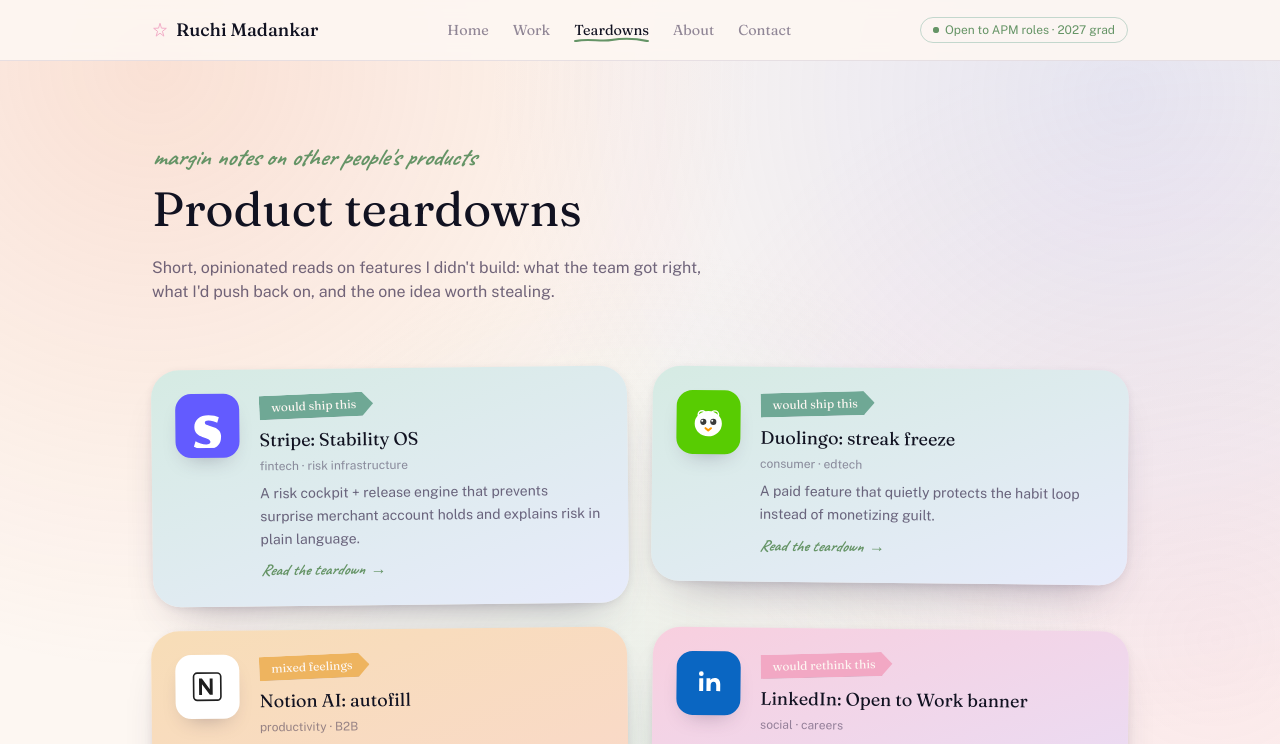
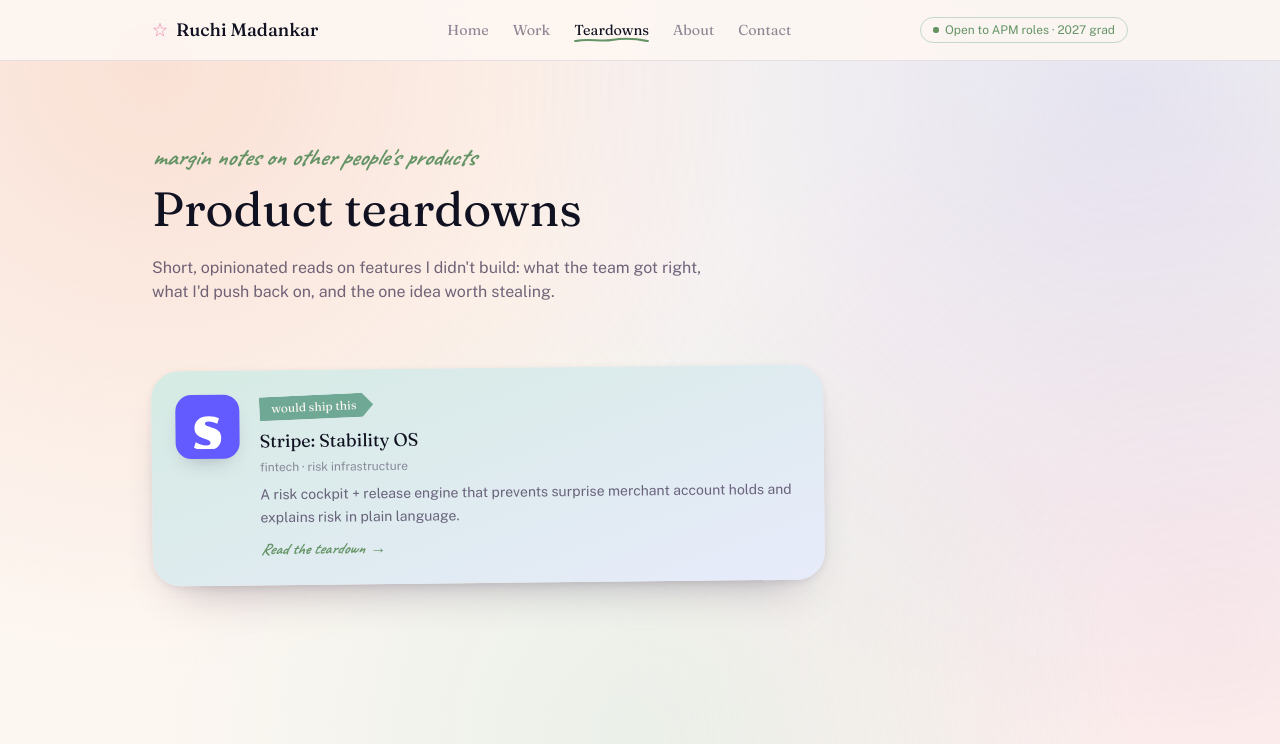
Before and after one commit to ruchi-dev25/ui-test, a React (Vite) app: page /teardowns in a window 1280 px wide. Shown: the top 744 px of the page. Built offline with nearby package versions, Linux system fonts and the light colour scheme; a web font is replaced by a local one.

Commit message:
Update prototype brand to Kite Studio, remove prototype scrollbar, keep only Stripe teardown

```diff
--- a/src/components/StabilityOSPrototype.tsx
+++ b/src/components/StabilityOSPrototype.tsx
@@ -66,13 +66,13 @@
             Test mode
           </span>
           <Bell className="size-4 text-white/70" />
-          <span className="text-[13px] font-semibold">Acme Studio</span>
+          <span className="text-[13px] font-semibold">Kite Studio</span>
         </div>
       </div>
 
       <div className="border-b bg-white su-line" style={{ borderBottomWidth: 1 }}>
         <div className="mx-auto flex max-w-6xl items-center justify-between px-4 sm:px-6">
-          <div className="flex gap-6 overflow-x-auto">
+          <div className="flex gap-6 overflow-x-auto [scrollbar-width:none] [-ms-overflow-style:none] [&::-webkit-scrollbar]:hidden">
             {tabs.map((t, i) => (
               <button key={t} className="su-tab whitespace-nowrap" data-active={tab === i} onClick={() => setTab(i)}>
                 {t}
--- a/src/components/StabilityOSTeardown.tsx
+++ b/src/components/StabilityOSTeardown.tsx
@@ -387,9 +387,9 @@
         <Link to="/teardowns" className="font-hand text-2xl text-sage hover:text-ink">
           &larr; All Teardowns
         </Link>
-         <Link to="/teardowns/duolingo-streak-freeze" className="text-right font-display text-ink/70 hover:text-ink">
-          Next teardown
-           <span className="mt-0.5 block text-sm text-sage">Duolingo: streak freeze &rarr;</span>
+        <Link to="/projects" className="text-right font-display text-ink/70 hover:text-ink">
+          Explore Projects
+          <span className="mt-0.5 block text-sm text-sage">Shipped product work &rarr;</span>
         </Link>
       </div>
     </div>
--- a/src/data/teardowns.ts
+++ b/src/data/teardowns.ts
@@ -79,63 +79,6 @@
       { label: "Support ticket volume", value: "-20%" },
     ],
   },
-  {
-    slug: "duolingo-streak-freeze",
-    product: "Duolingo: streak freeze",
-    category: "consumer · edtech",
-    verdict: "love",
-    tagline:
-      "A paid feature that quietly protects the habit loop instead of monetizing guilt.",
-    topic: "trust",
-    brand: "duolingo",
-    whatWorks: [
-      "It sells insurance against a bad day, not against the product's own friction: the difference between monetizing anxiety and monetizing life happening.",
-      "Framing it as a 'freeze' instead of a 'pause' keeps the streak metaphor intact instead of admitting the mechanic is fragile.",
-    ],
-    whatMisses: [
-      "Free users only get one freeze at a time. The one moment they'd most want a second is right after they've just used their first.",
-    ],
-    takeaway:
-      "The best retention mechanics protect the user's story about themselves, not just the company's metric.",
-  },
-  {
-    slug: "notion-ai-autofill",
-    product: "Notion AI: autofill",
-    category: "productivity · B2B",
-    verdict: "mixed",
-    tagline:
-      "Genuinely useful for first drafts, genuinely disorienting for anyone who didn't ask for one.",
-    topic: "notebook",
-    brand: "notion",
-    whatWorks: [
-      "Keeping the suggestion inline, in the same font and cursor position, makes it feel like a continuation of your own thought rather than an interruption.",
-    ],
-    whatMisses: [
-      "There's no visible 'off' switch in the moment. You discover you can dismiss it by accident, not because the UI told you.",
-      "It fires on any pause, including the pause where you're just thinking, which quietly changes how it feels to write slowly.",
-    ],
-    takeaway:
-      "An assist feature earns trust by being easy to refuse, not just easy to accept.",
-  },
-  {
-    slug: "linkedin-open-to-work",
-    product: "LinkedIn: Open to Work banner",
-    category: "social · careers",
-    verdict: "pass",
-    tagline:
-      "Solves discovery for recruiters and creates a public signal the job-seeker can't fully control.",
-    topic: "onboarding",
-    brand: "linkedin",
-    whatWorks: [
-      "The recruiter-only visibility option is the right default and should have been the only option.",
-    ],
-    whatMisses: [
-      "The green ring reads, to a lot of people who see it, as 'this person got let go,' a stigma the feature does nothing to soften.",
-      "Turning it on is one tap. Understanding who can see it takes three menus, which is backwards for a decision this public.",
-    ],
-    takeaway:
-      "If a feature broadcasts something vulnerable, the privacy controls need to be at least as visible as the broadcast itself.",
-  },
 ];
 
 export function getTeardown(slug: string) {
--- a/src/index.css
+++ b/src/index.css
@@ -629,3 +629,5 @@
 .stripe-ui .su-pill-grey { background: #f1f4f8; color: var(--su-muted); }
 .stripe-ui .su-meter { background: #eef1f6; border-radius: 999px; overflow: hidden; height: 6px; }
 .stripe-ui .su-meter > span { display: block; height: 100%; border-radius: 999px; background: var(--su-brand); }
+.stripe-ui *::-webkit-scrollbar { display: none; }
+.stripe-ui * { -ms-overflow-style: none; scrollbar-width: none; }
--- a/src/routes/Home.tsx
+++ b/src/routes/Home.tsx
@@ -19,7 +19,7 @@
 
 const stats = [
   { to: 2, suffix: "", label: "quests logged", tint: "mint" as const, rotate: -4 },
-  { to: 3, suffix: "", label: "teardowns written", tint: "periwinkle" as const, rotate: 3 },
+  { to: 1, suffix: "", label: "teardown written", tint: "periwinkle" as const, rotate: 3 },
   { to: 20, suffix: "", label: "prompt scenarios per QA pass", tint: "amber" as const, rotate: -2 },
   { to: 1, suffix: "", label: "companion, always awake", tint: "rose" as const, rotate: 4 },
 ];
@@ -233,7 +233,7 @@
           </Link>
         </div>
 
-        <div className="mt-8 grid gap-5 sm:grid-cols-2">
+        <div className="mt-8 grid gap-5 sm:grid-cols-1 max-w-2xl">
           {featuredTeardowns.map((t, i) => (
             <Link to={`/teardowns/${t.slug}`} key={t.slug} className="group block">
               <div
--- a/src/routes/Teardowns.tsx
+++ b/src/routes/Teardowns.tsx
@@ -27,7 +27,7 @@
         got right, what I'd push back on, and the one idea worth stealing.
       </p>
 
-      <div className="mt-16 grid gap-6 sm:grid-cols-2">
+      <div className="mt-16 grid gap-6 sm:grid-cols-1 max-w-2xl">
         {teardowns.map((t, i) => (
           <Link
             to={`/teardowns/${t.slug}`}
```
